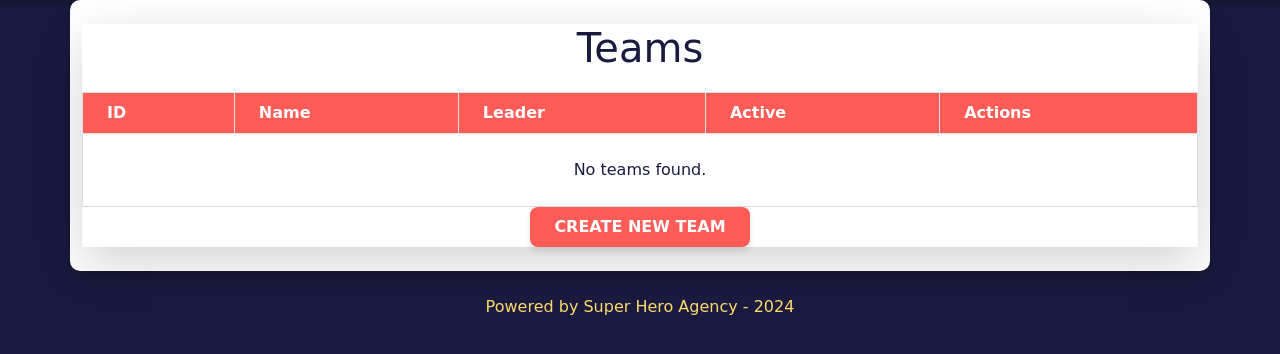
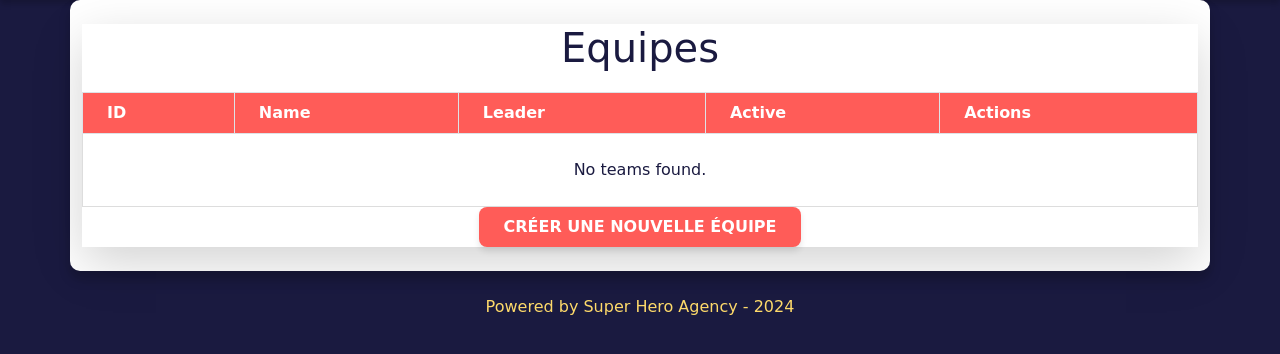
Before and after one commit to Djgaby974/Super_Hero_Agency, a Symfony app: template templates/team/index.html.twig in a window 1280 px wide. Shown: the part 89-443 px from the top of the page. Run offline with Twig, Linux system fonts and the light colour scheme; the template is opened without the code that fills it, so the values that code supplies are empty; some libraries are stand-ins or nearby versions.

Commit message:
peaufinage de l'ensemble du projet vraiment léger

```diff
--- a/templates/team/index.html.twig
+++ b/templates/team/index.html.twig
@@ -1,10 +1,10 @@
 {% extends 'base.html.twig' %}
 
-{% block title %}Teams{% endblock %}
+{% block title %}Equipes{% endblock %}
 
 {% block body %}
 <div class="max-w-4xl mx-auto py-8 px-6 bg-white rounded-lg shadow-lg">
-    <h1 class="text-2xl font-bold mb-6 text-yellow-600 text-center">Teams</h1>
+    <h1 class="text-2xl font-bold mb-6 text-yellow-600 text-center">Equipes</h1>
 
     <!-- Tableau des équipes -->
     <table class="table-auto w-full border-collapse border border-gray-300">
@@ -32,7 +32,7 @@
                     <form method="get" action="{{ path('app_team_show', {'id': team.id}) }}">
                         <button type="submit"
                                 class="bg-blue-500 text-white px-3 py-1 rounded hover:bg-blue-400 transition-all text-center">
-                            View
+                            Afficher
                         </button>
                     </form>
 
@@ -40,7 +40,7 @@
                     <form method="get" action="{{ path('app_team_edit', {'id': team.id}) }}">
                         <button type="submit"
                                 class="bg-green-500 text-white px-3 py-1 rounded hover:bg-green-400 transition-all text-center">
-                            Edit
+                            Modifier
                         </button>
                     </form>
 
@@ -50,7 +50,7 @@
                         <input type="hidden" name="_token" value="{{ csrf_token('delete' ~ team.id) }}">
                         <button type="submit"
                                 class="bg-red-500 text-white px-3 py-1 rounded hover:bg-red-400 transition-all text-center">
-                            Delete
+                            Supprimer
                         </button>
                     </form>
                 </td>
@@ -68,7 +68,7 @@
         <form method="get" action="{{ path('app_team_new') }}">
             <button type="submit"
                     class="bg-yellow-600 text-white px-4 py-2 rounded-lg hover:bg-yellow-500 transition-all text-center">
-                Create New Team
+                Créer une nouvelle équipe
             </button>
         </form>
     </div>
```
